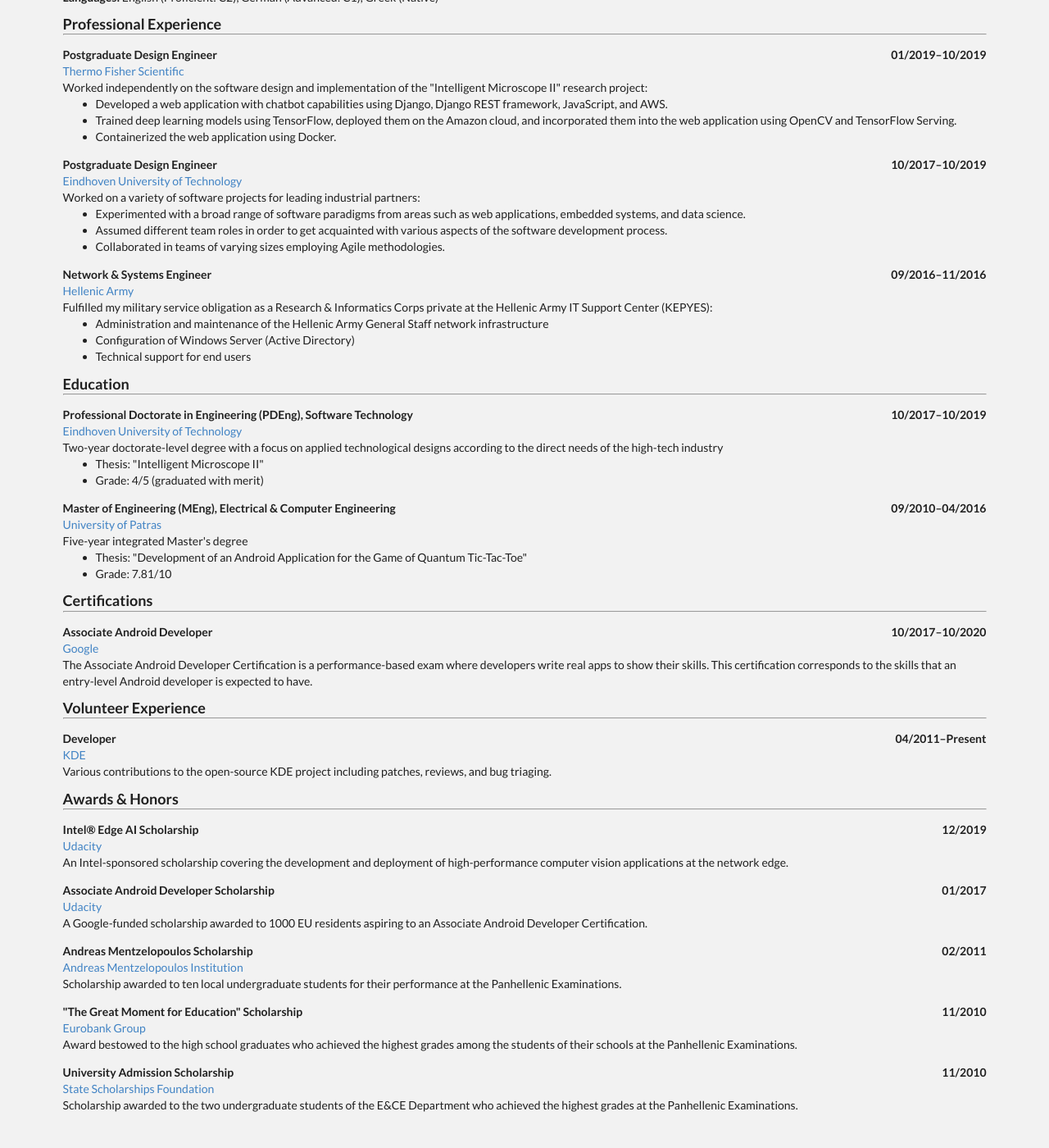
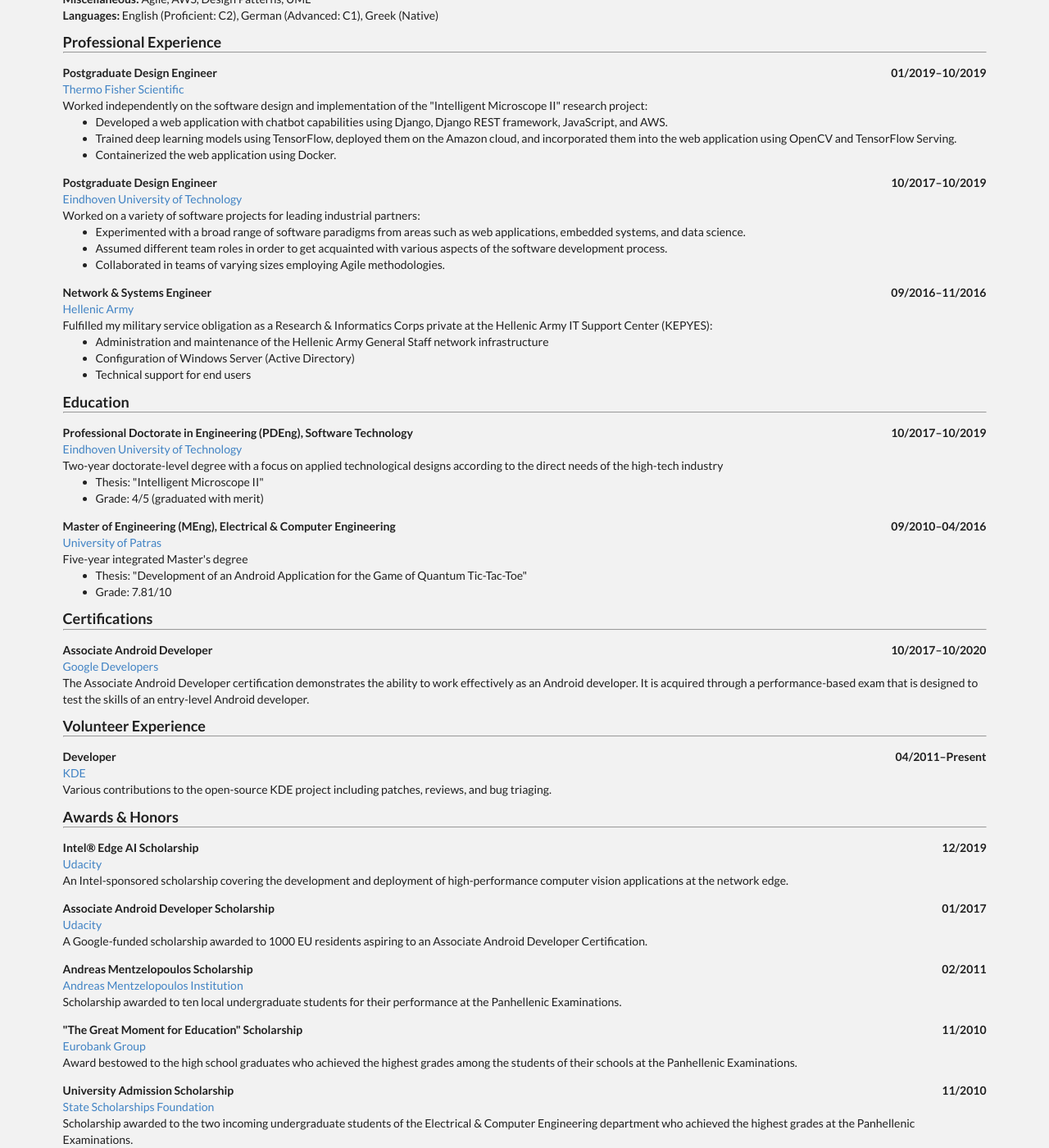
Before and after one commit to KSmanis/ksmanis.github.io, a Jekyll site: the page built from bio/index.html, in a window 1280 px wide and 1400 px high, scrolled down 345 px. Shown: the whole window at 82% size. Built offline with Jekyll 4.4.1, drawn with Linux system fonts in a browser that asks for light colours; before the commit the page ends 1703 px from its top, so only the background shows below that.

Commit message:
Update CV

```diff
--- a/_data/bio.json
+++ b/_data/bio.json
@@ -5,7 +5,7 @@
     "picture": "https://ksmanis.github.io/images/profile.jpg",
     "email": "konstantinos.smanis@gmail.com",
     "phone": "",
-    "website": "",
+    "website": "https://ksmanis.github.io",
     "location": {
       "address": "",
       "postalCode": "",
@@ -152,11 +152,11 @@
   "certifications": [
     {
       "title": "Associate Android Developer",
-      "organization": "Google",
-      "website": "https://www.google.com/",
+      "organization": "Google Developers",
+      "website": "https://developers.google.com/certification/associate-android-developer",
       "startDate": "2017-10",
       "endDate": "2020-10",
-      "summary": "The Associate Android Developer Certification is a performance-based exam where developers write real apps to show their skills. This certification corresponds to the skills that an entry-level Android developer is expected to have.",
+      "summary": "The Associate Android Developer certification demonstrates the ability to work effectively as an Android developer. It is acquired through a performance-based exam that is designed to test the skills of an entry-level Android developer."
     }
   ],
   "volunteer": [
@@ -205,7 +205,7 @@
       "date": "2010-11",
       "awarder": "State Scholarships Foundation",
       "website": "https://www.iky.gr/en/",
-      "summary": "Scholarship awarded to the two undergraduate students of the E&CE Department who achieved the highest grades at the Panhellenic Examinations."
+      "summary": "Scholarship awarded to the two incoming undergraduate students of the Electrical & Computer Engineering department who achieved the highest grades at the Panhellenic Examinations."
     }
   ]
 }
```
